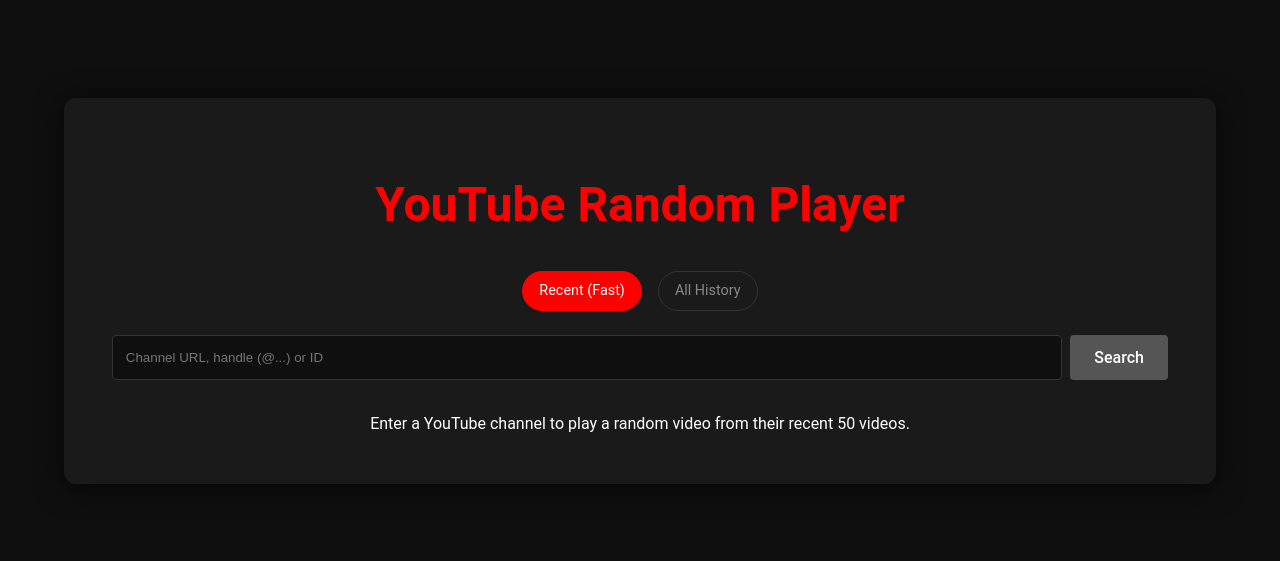
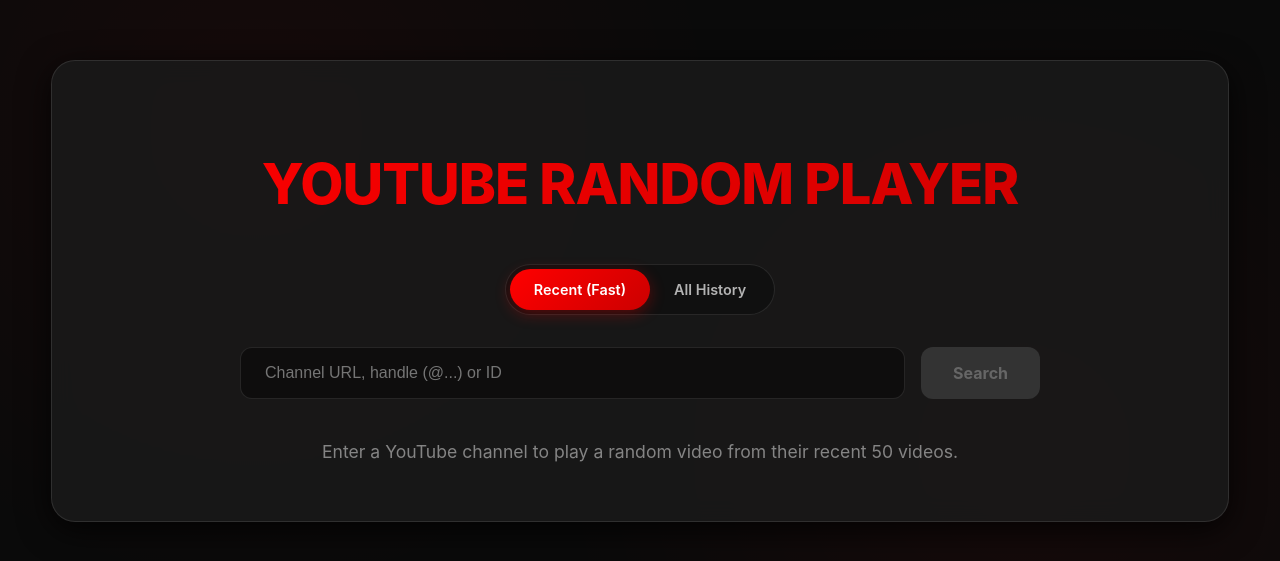
Before and after one commit to Morishita-mm/random-youtube, a React (Vite) app: page / in a window 1280 px wide. Shown: the part 109-670 px from the top of the page. Built offline with nearby package versions, Linux system fonts and the light colour scheme; no server answers.

Commit message:
style: upgrade to a rich modern dark UI with glassmorphism and animations

```diff
--- a/src/App.css
+++ b/src/App.css
@@ -1,56 +1,88 @@
+:root {
+  --bg-color: #0a0a0a;
+  --container-bg: rgba(26, 26, 26, 0.85);
+  --accent-color: #ff0000;
+  --accent-gradient: linear-gradient(135deg, #ff0000 0%, #cc0000 100%);
+  --text-main: #ffffff;
+  --text-dim: #b3b3b3;
+  --border-color: rgba(255, 255, 255, 0.1);
+  --shadow-primary: 0 8px 32px 0 rgba(0, 0, 0, 0.8);
+}
+
 body {
-  background-color: #0f0f0f;
-  color: #ffffff;
-  font-family: 'Roboto', Arial, sans-serif;
+  background-color: var(--bg-color);
+  background-image:
+    radial-gradient(circle at 20% 30%, rgba(255, 0, 0, 0.05) 0%, transparent 40%),
+    radial-gradient(circle at 80% 70%, rgba(255, 0, 0, 0.05) 0%, transparent 40%);
+  color: var(--text-main);
+  font-family: 'Inter', 'Roboto', 'Segoe UI', sans-serif;
   margin: 0;
   display: flex;
   justify-content: center;
   align-items: center;
   min-height: 100vh;
+  overflow-x: hidden;
 }
 
 .container {
   max-width: 1400px;
-  width: 90vw;
+  width: 92vw;
   text-align: center;
-  padding: 3rem;
-  background-color: #1a1a1a;
-  border-radius: 12px;
-  box-shadow: 0 4px 30px rgba(0, 0, 0, 0.7);
+  padding: 3.5rem;
+  background: var(--container-bg);
+  backdrop-filter: blur(12px);
+  -webkit-backdrop-filter: blur(12px);
+  border: 1px solid var(--border-color);
+  border-radius: 24px;
+  box-shadow: var(--shadow-primary);
   box-sizing: border-box;
+  animation: fadeIn 0.8s ease-out;
+}
+
+@keyframes fadeIn {
+  from { opacity: 0; transform: translateY(20px); }
+  to { opacity: 1; transform: translateY(0); }
 }
 
 .title {
-  margin-bottom: 2.5rem;
-  color: #ff0000;
-  font-size: 3rem;
+  margin-bottom: 3rem;
+  font-size: 3.5rem;
+  font-weight: 800;
+  letter-spacing: -1px;
+  background: var(--accent-gradient);
+  -webkit-background-clip: text;
+  -webkit-text-fill-color: transparent;
+  text-transform: uppercase;
 }
 
 .mode-selector {
-  display: flex;
-  justify-content: center;
-  gap: 1rem;
-  margin-bottom: 1.5rem;
+  display: inline-flex;
+  background: rgba(0, 0, 0, 0.3);
+  padding: 4px;
+  border-radius: 30px;
+  margin-bottom: 2rem;
+  border: 1px solid var(--border-color);
 }
 
 .mode-button {
-  padding: 0.5rem 1rem;
-  border: 1px solid #333;
-  border-radius: 20px;
+  padding: 0.6rem 1.5rem;
+  border-radius: 26px;
   cursor: pointer;
   font-size: 0.9rem;
-  color: #888;
-  transition: all 0.2s;
+  font-weight: 600;
+  color: var(--text-dim);
+  transition: all 0.3s cubic-bezier(0.4, 0, 0.2, 1);
+  border: none;
 }
 
 .mode-button:hover {
-  background-color: #222;
+  color: #fff;
 }
 
 .mode-button.active {
-  background-color: #ff0000;
+  background: var(--accent-gradient);
   color: #fff;
-  border-color: #ff0000;
+  box-shadow: 0 4px 15px rgba(255, 0, 0, 0.3);
 }
 
 .mode-button input {
@@ -59,76 +91,142 @@
 
 .input-group {
   display: flex;
-  gap: 0.5rem;
-  margin-bottom: 2rem;
+  gap: 1rem;
+  margin-bottom: 2.5rem;
+  max-width: 800px;
+  margin-left: auto;
+  margin-right: auto;
 }
 
 .input {
   flex: 1;
-  padding: 0.8rem;
-  border-radius: 4px;
-  border: 1px solid #333;
-  background-color: #0f0f0f;
+  padding: 1rem 1.5rem;
+  border-radius: 12px;
+  border: 1px solid var(--border-color);
+  background: rgba(0, 0, 0, 0.4);
   color: #fff;
+  font-size: 1rem;
+  transition: all 0.3s;
+}
+
+.input:focus {
+  outline: none;
+  border-color: var(--accent-color);
+  box-shadow: 0 0 0 2px rgba(255, 0, 0, 0.2);
 }
 
 .button {
-  padding: 0.8rem 1.5rem;
+  padding: 1rem 2rem;
   border: none;
-  border-radius: 4px;
-  background-color: #ff0000;
+  border-radius: 12px;
+  background: var(--accent-gradient);
   color: #fff;
+  font-size: 1rem;
+  font-weight: 700;
   cursor: pointer;
-  transition: opacity 0.2s;
+  transition: all 0.3s;
+  box-shadow: 0 4px 15px rgba(255, 0, 0, 0.2);
 }
 
-.button:hover {
-  opacity: 0.8;
+.button:hover:not(:disabled) {
+  transform: translateY(-2px);
+  box-shadow: 0 6px 20px rgba(255, 0, 0, 0.4);
+}
+
+.button:active:not(:disabled) {
+  transform: translateY(0);
 }
 
 .button:disabled {
-  background-color: #555;
+  background: #333;
+  color: #666;
   cursor: not-allowed;
+  box-shadow: none;
 }
 
 .error {
+  background: rgba(255, 77, 77, 0.1);
   color: #ff4d4d;
-  margin-bottom: 1rem;
+  padding: 1rem;
+  border-radius: 8px;
+  margin-bottom: 1.5rem;
+  border: 1px solid rgba(255, 77, 77, 0.2);
 }
 
 .video-info {
-  margin: 2rem auto;
+  margin: 3rem auto;
   text-align: left;
   max-width: 100%;
+  animation: slideUp 0.6s ease-out;
+}
+
+@keyframes slideUp {
+  from { opacity: 0; transform: translateY(30px); }
+  to { opacity: 1; transform: translateY(0); }
 }
 
 .controls-row {
   display: flex;
   justify-content: flex-end;
-  margin-bottom: 1rem;
+  margin-bottom: 1.5rem;
 }
 
 .toggle-container {
   display: flex;
   align-items: center;
-  gap: 0.5rem;
+  gap: 0.7rem;
   cursor: pointer;
-  user-select: none;
+  background: rgba(255, 255, 255, 0.05);
+  padding: 0.5rem 1rem;
+  border-radius: 20px;
+  border: 1px solid var(--border-color);
+  transition: all 0.3s;
+}
+
+.toggle-container:hover {
+  background: rgba(255, 255, 255, 0.1);
 }
 
 .toggle-label {
-  font-size: 1rem;
-  color: #ccc;
+  font-size: 0.9rem;
+  font-weight: 600;
+  color: var(--text-dim);
 }
 
 .video-title {
-  font-size: 1.8rem;
-  font-weight: bold;
-  margin-top: 1.5rem;
-  color: #fff;
+  font-size: 2rem;
+  font-weight: 800;
+  margin-top: 2rem;
+  line-height: 1.3;
+  color: var(--text-main);
+  text-shadow: 0 2px 4px rgba(0, 0, 0, 0.5);
 }
 
 .shuffle-button {
+  margin-top: 3rem;
+  background: #2a2a2a;
+  color: #fff;
+  border: 1px solid var(--border-color);
+  padding: 1.2rem 3rem;
+  font-size: 1.1rem;
+}
+
+.shuffle-button:hover {
+  background: #333;
+  border-color: var(--text-dim);
+}
+
+.loading {
+  font-weight: 600;
+  color: var(--accent-color);
+  letter-spacing: 2px;
+  text-transform: uppercase;
+  margin: 2rem 0;
+}
+
+.instructions {
+  color: var(--text-dim);
+  font-size: 1.1rem;
   margin-top: 2rem;
-  background-color: #333;
+  opacity: 0.7;
 }
```
